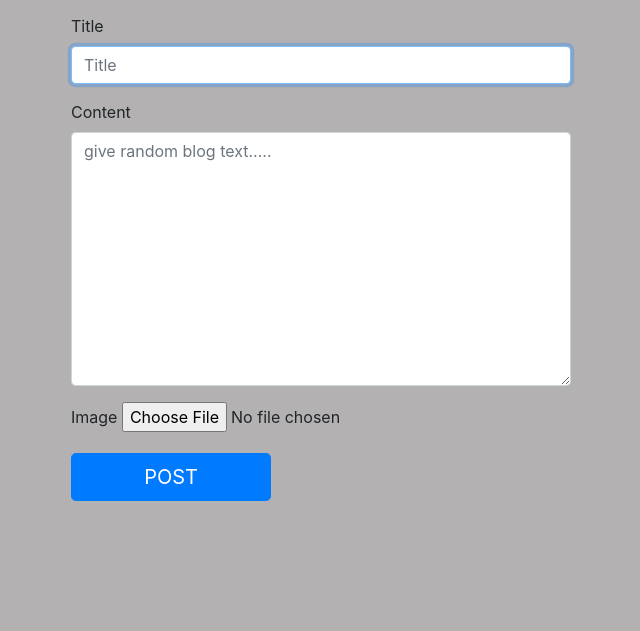
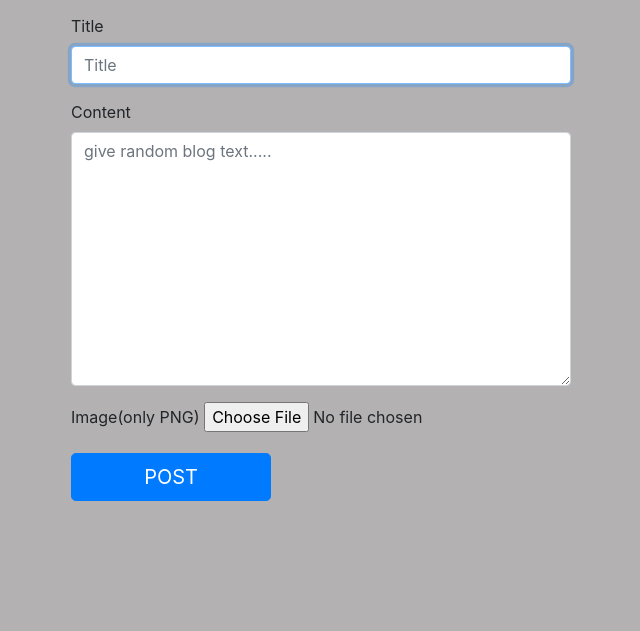
Before and after one commit to arin17bishwa/REC_webd, a Django app: page /blog/create/ in a window 1280 px wide. Shown: the part 111-742 px from the top of the page, without its empty margins (199-839 px from the left). Run offline with Django 3.2, Linux system fonts and the light colour scheme; a user stored in the database is signed in; some libraries are stand-ins or nearby versions.

Commit message:
small update

```diff
--- a/blog/templates/blog/create_blog.html
+++ b/blog/templates/blog/create_blog.html
@@ -42,7 +42,7 @@ Create Post
 
                 <!-- image -->
                 <div class="form-group">
-                    <label for="id_image">Image</label>
+                    <label for="id_image">Image(only PNG)</label>
                     <input  type="file" name="image" id="id_image" accept="image/png" required>
                 </div>
                 <!--End image -->
```
